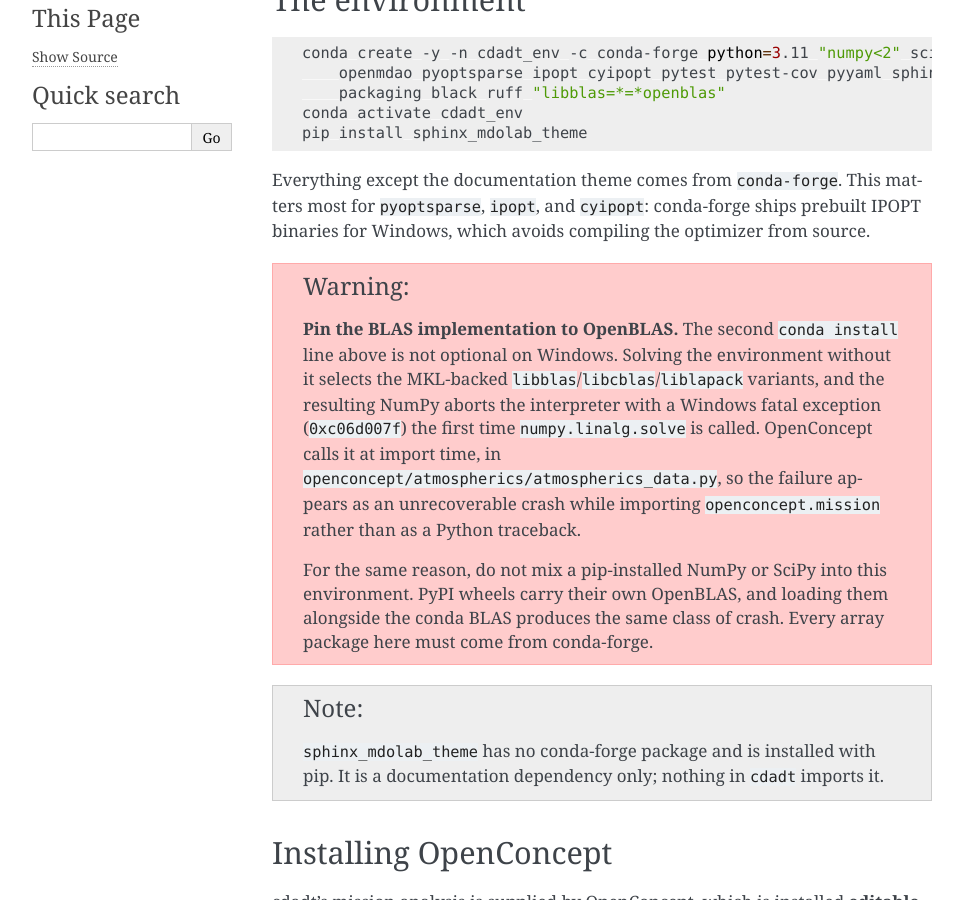
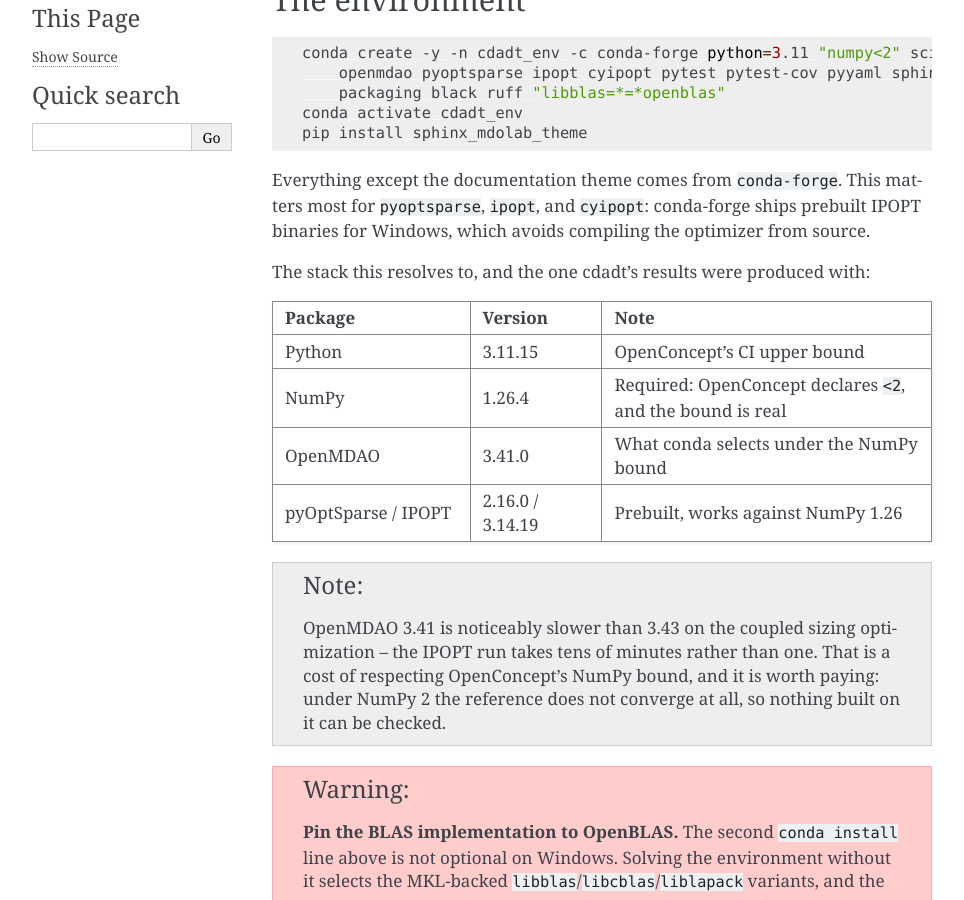
Before and after one commit to realJoey/cdadt, a Sphinx documentation site: the page built from docs/install.rst, in a window 1280 px wide and 900 px high, scrolled down 230 px. Shown: the whole window, without its empty margins (148-1112 px from the left). Built offline with Sphinx 7.4.7, drawn with Linux system fonts in a browser that asks for light colours.

Commit message:
Record the corrected environment stack
environment.yml regenerated from the environment that respects OpenConcept's
numpy<2 bound: numpy 1.26.4, openmdao 3.41.0, pyoptsparse 2.16.0. The previous
file recorded the numpy 2 stack under which OpenConcept cannot converge.

install.rst notes that openmdao 3.41 is much slower than 3.43 on the coupled
sizing optimization. That is the price of the bound and it is worth paying:
under numpy 2 the reference does not converge, so nothing built on it can be
checked against anything.

```diff
--- a/docs/install.rst
+++ b/docs/install.rst
@@ -22,6 +22,34 @@
 Everything except the documentation theme comes from ``conda-forge``. This matters most for
 ``pyoptsparse``, ``ipopt``, and ``cyipopt``: conda-forge ships prebuilt IPOPT binaries for
 Windows, which avoids compiling the optimizer from source.
+
+The stack this resolves to, and the one cdadt's results were produced with:
+
+.. list-table::
+   :header-rows: 1
+   :widths: 30 20 50
+
+   * - Package
+     - Version
+     - Note
+   * - Python
+     - 3.11.15
+     - OpenConcept's CI upper bound
+   * - NumPy
+     - 1.26.4
+     - Required: OpenConcept declares ``<2``, and the bound is real
+   * - OpenMDAO
+     - 3.41.0
+     - What conda selects under the NumPy bound
+   * - pyOptSparse / IPOPT
+     - 2.16.0 / 3.14.19
+     - Prebuilt, works against NumPy 1.26
+
+.. note::
+   OpenMDAO 3.41 is noticeably slower than 3.43 on the coupled sizing optimization -- the
+   IPOPT run takes tens of minutes rather than one. That is a cost of respecting
+   OpenConcept's NumPy bound, and it is worth paying: under NumPy 2 the reference does not
+   converge at all, so nothing built on it can be checked.
 
 .. warning::
    **Pin the BLAS implementation to OpenBLAS.** The second ``conda install`` line above is
```
Also changed, not shown: environment.yml (+9 -13 lines).
